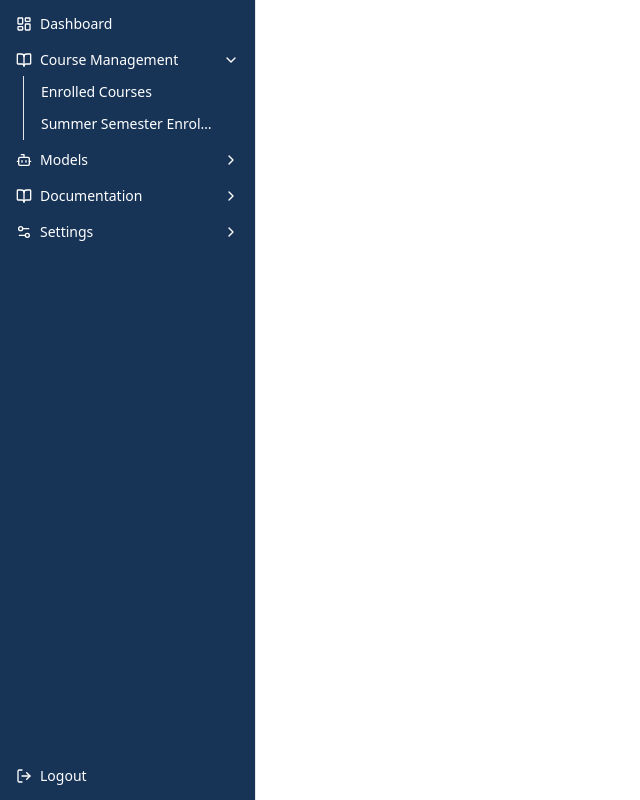
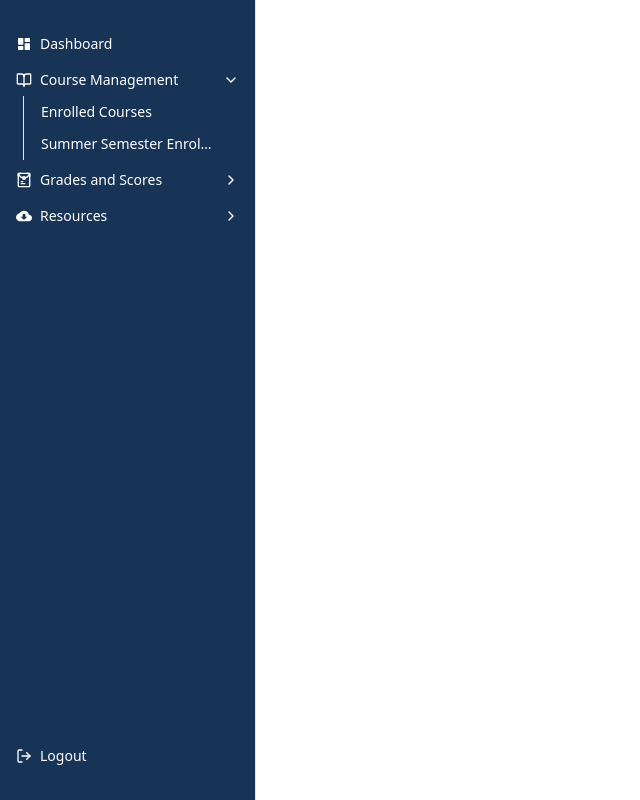
Before and after one commit to ZashShadow/faham, a Next.js app: page /dashboard in a window 1280 px wide. Shown: the whole page, without its empty margins (0-640 px from the left). Built offline with nearby package versions, Linux system fonts and the light colour scheme.

Commit message:
Sidebar Setup(ed)

```diff
--- a/components/app-sidebar.jsx
+++ b/components/app-sidebar.jsx
@@ -12,9 +12,11 @@ import {
   PieChart,
   Settings2,
   SquareTerminal,
-  LogOut
+  LogOut,
+  Album,
+  MonitorDown
 } from "lucide-react"
-
+import { Logout, Envelope, Cloud } from "@/public/assets/mySvgs"
 import { NavMain } from "@/components/nav-main"
 import { NavProjects } from "@/components/nav-projects"
 import { NavUser } from "@/components/nav-user"
@@ -70,68 +72,25 @@ const data = {
       ],
     },
     {
-      title: "Models",
+      title: "Grades and Scores",
       url: "#",
-      icon: Bot,
+      icon: Envelope,
       items: [
         {
-          title: "Genesis",
-          url: "#",
-        },
-        {
-          title: "Explorer",
-          url: "#",
-        },
-        {
-          title: "Quantum",
+          title: "Degree Record",
           url: "#",
         },
       ],
     },
     {
-      title: "Documentation",
+      title: "Resources",
       url: "#",
-      icon: BookOpen,
+      icon: Cloud,
       items: [
         {
-          title: "Introduction",
+          title: "Course Resources",
           url: "#",
-        },
-        {
-          title: "Get Started",
-          url: "#",
-        },
-        {
-          title: "Tutorials",
-          url: "#",
-        },
-        {
-          title: "Changelog",
-          url: "#",
-        },
-      ],
-    },
-    {
-      title: "Settings",
-      url: "#",
-      icon: Settings2,
-      items: [
-        {
-          title: "General",
-          url: "#",
-        },
-        {
-          title: "Team",
-          url: "#",
-        },
-        {
-          title: "Billing",
-          url: "#",
-        },
-        {
-          title: "Limits",
-          url: "#",
-        },
+        }
       ],
     },
   ],
@@ -175,6 +134,7 @@ export function AppSidebar({
   ...props
 }) {
   return (
+    <div className="">
       <Sidebar collapsible="icon" {...props}>
         <SidebarContent>
           <NavMain items={data.navMain} />
@@ -182,12 +142,13 @@ export function AppSidebar({
         <SidebarFooter>
           <SidebarMenuButton asChild>
             <a href={"#"}>
-            <LogOut/>
+              <LogOut />
               <span>{"Logout"}</span>
             </a>
           </SidebarMenuButton>
         </SidebarFooter>
         <SidebarRail />
       </Sidebar>
+    </div>
   );
 }
--- a/components/nav-main.jsx
+++ b/components/nav-main.jsx
@@ -1,6 +1,8 @@
 "use client"
 
 import { ChevronRight, LayoutDashboard } from "lucide-react";
+
+import { Dashboard } from "@/public/assets/mySvgs";
 
 import {
   Collapsible,
@@ -26,7 +28,7 @@ export function NavMain({
       <SidebarMenu>
         <SidebarMenuButton asChild>
           <a href={"#"}>
-            <LayoutDashboard/>
+            <Dashboard/>
             <span>{"Dashboard"}</span>
           </a>
         </SidebarMenuButton>
--- a/components/ui/sidebar.jsx
+++ b/components/ui/sidebar.jsx
@@ -213,7 +213,7 @@ function Sidebar({
         <div
           data-sidebar="sidebar"
           data-slot="sidebar-inner"
-          className="bg-sidebar group-data-[variant=floating]:border-sidebar-border flex h-full w-full flex-col group-data-[variant=floating]:rounded-lg group-data-[variant=floating]:border group-data-[variant=floating]:shadow-sm">
+          className="bg-sidebar py-5 group-data-[variant=floating]:border-sidebar-border flex h-full w-full flex-col group-data-[variant=floating]:rounded-lg group-data-[variant=floating]:border group-data-[variant=floating]:shadow-sm">
           {children}
         </div>
       </div>
--- /dev/null
+++ b/public/assets/envelope.jsx
@@ -0,0 +1,14 @@
+import React from 'react'
+
+const envelope = () => {
+    return (
+        <svg width="23" height="23" viewBox="0 0 23 23" fill="none" xmlns="http://www.w3.org/2000/svg">
+            <path d="M7.66699 13.8957H9.58366M7.66699 16.7707H12.4587M3.35449 2.87484C3.35449 2.62067 3.45546 2.37692 3.63518 2.19719C3.8149 2.01747 4.05866 1.9165 4.31283 1.9165H18.6878C18.942 1.9165 19.1857 2.01747 19.3655 2.19719C19.5452 2.37692 19.6462 2.62067 19.6462 2.87484V20.1248C19.6462 20.379 19.5452 20.6228 19.3655 20.8025C19.1857 20.9822 18.942 21.0832 18.6878 21.0832H4.31283C4.05866 21.0832 3.8149 20.9822 3.63518 20.8025C3.45546 20.6228 3.35449 20.379 3.35449 20.1248V2.87484Z" stroke="white" stroke-width="2" stroke-linecap="round" stroke-linejoin="round" />
+            <path d="M3.83398 2.39551C3.83398 2.39551 5.63805 8.62467 11.5007 8.62467C17.3633 8.62467 19.1673 2.39551 19.1673 2.39551" stroke="white" stroke-width="2" stroke-linecap="round" stroke-linejoin="round" />
+            <path d="M11.5007 10.5413C12.5592 10.5413 13.4173 9.68322 13.4173 8.62467C13.4173 7.56613 12.5592 6.70801 11.5007 6.70801C10.4421 6.70801 9.58398 7.56613 9.58398 8.62467C9.58398 9.68322 10.4421 10.5413 11.5007 10.5413Z" stroke="white" stroke-width="2" stroke-linecap="round" stroke-linejoin="round" />
+            <path d="M7.18783 1.9165H4.31283C4.05866 1.9165 3.8149 2.01747 3.63518 2.19719C3.45546 2.37692 3.35449 2.62067 3.35449 2.87484V5.74984M15.8128 1.9165H18.6878C18.942 1.9165 19.1857 2.01747 19.3655 2.19719C19.5452 2.37692 19.6462 2.62067 19.6462 2.87484V5.74984" stroke="white" stroke-width="2" stroke-linecap="round" stroke-linejoin="round" />
+        </svg>
+    )
+}
+
+export default envelope
--- a/public/assets/logout.jsx
+++ /dev/null
@@ -1,3 +0,0 @@
-<svg width="26" height="26" viewBox="0 0 26 26" fill="none" xmlns="http://www.w3.org/2000/svg">
-    <path d="M5.41667 22.75C4.82083 22.75 4.31094 22.538 3.887 22.1141C3.46306 21.6901 3.25072 21.1799 3.25 20.5833V5.41667C3.25 4.82083 3.46233 4.31094 3.887 3.887C4.31167 3.46306 4.82156 3.25072 5.41667 3.25H13V5.41667H5.41667V20.5833H13V22.75H5.41667ZM17.3333 18.4167L15.8438 16.8458L18.6062 14.0833H9.75V11.9167H18.6062L15.8438 9.15417L17.3333 7.58333L22.75 13L17.3333 18.4167Z" fill="white" />
-</svg>
--- /dev/null
+++ b/public/assets/mySvgs.jsx
@@ -0,0 +1,37 @@
+import React from 'react'
+
+export const Logout = () => {
+  return (
+    <svg width="26" height="26" viewBox="0 0 26 26" fill="none" xmlns="http://www.w3.org/2000/svg">
+      <path d="M5.41667 22.75C4.82083 22.75 4.31094 22.538 3.887 22.1141C3.46306 21.6901 3.25072 21.1799 3.25 20.5833V5.41667C3.25 4.82083 3.46233 4.31094 3.887 3.887C4.31167 3.46306 4.82156 3.25072 5.41667 3.25H13V5.41667H5.41667V20.5833H13V22.75H5.41667ZM17.3333 18.4167L15.8438 16.8458L18.6062 14.0833H9.75V11.9167H18.6062L15.8438 9.15417L17.3333 7.58333L22.75 13L17.3333 18.4167Z" fill="currentColor" />
+    </svg>
+  )
+}
+
+export const Envelope = () => {
+  return (
+    <svg width="23" height="23" viewBox="0 0 23 23" fill="none" xmlns="http://www.w3.org/2000/svg">
+      <path d="M7.66699 13.8957H9.58366M7.66699 16.7707H12.4587M3.35449 2.87484C3.35449 2.62067 3.45546 2.37692 3.63518 2.19719C3.8149 2.01747 4.05866 1.9165 4.31283 1.9165H18.6878C18.942 1.9165 19.1857 2.01747 19.3655 2.19719C19.5452 2.37692 19.6462 2.62067 19.6462 2.87484V20.1248C19.6462 20.379 19.5452 20.6228 19.3655 20.8025C19.1857 20.9822 18.942 21.0832 18.6878 21.0832H4.31283C4.05866 21.0832 3.8149 20.9822 3.63518 20.8025C3.45546 20.6228 3.35449 20.379 3.35449 20.1248V2.87484Z" stroke="currentColor" stroke-width="2" stroke-linecap="round" stroke-linejoin="round" />
+      <path d="M3.83398 2.39551C3.83398 2.39551 5.63805 8.62467 11.5007 8.62467C17.3633 8.62467 19.1673 2.39551 19.1673 2.39551" stroke="currentColor" stroke-width="2" stroke-linecap="round" stroke-linejoin="round" />
+      <path d="M11.5007 10.5413C12.5592 10.5413 13.4173 9.68322 13.4173 8.62467C13.4173 7.56613 12.5592 6.70801 11.5007 6.70801C10.4421 6.70801 9.58398 7.56613 9.58398 8.62467C9.58398 9.68322 10.4421 10.5413 11.5007 10.5413Z" stroke="currentColor" stroke-width="2" stroke-linecap="round" stroke-linejoin="round" />
+      <path d="M7.18783 1.9165H4.31283C4.05866 1.9165 3.8149 2.01747 3.63518 2.19719C3.45546 2.37692 3.35449 2.62067 3.35449 2.87484V5.74984M15.8128 1.9165H18.6878C18.942 1.9165 19.1857 2.01747 19.3655 2.19719C19.5452 2.37692 19.6462 2.62067 19.6462 2.87484V5.74984" stroke="currentColor" stroke-width="2" stroke-linecap="round" stroke-linejoin="round" />
+    </svg>
+  )
+}
+
+export const Cloud = () => {
+  return (
+    <svg width="24" height="24" viewBox="0 0 24 24" fill="none" xmlns="http://www.w3.org/2000/svg">
+      <path d="M19.35 10.04C19.0141 8.33772 18.0976 6.80486 16.7571 5.70325C15.4165 4.60163 13.7351 3.99961 12 4C9.11 4 6.6 5.64 5.35 8.04C3.88023 8.19883 2.52101 8.89521 1.53349 9.99532C0.545971 11.0954 -0.000171702 12.5217 4.04928e-08 14C4.04928e-08 17.31 2.69 20 6 20H19C21.76 20 24 17.76 24 15C24 12.36 21.95 10.22 19.35 10.04ZM17 13L12.35 17.65C12.15 17.85 11.84 17.85 11.64 17.65L7 13H10V9H14V13H17Z" fill="currentColor" />
+    </svg>
+
+  )
+}
+
+export const Dashboard = () => {
+  return (
+    <svg width="25" height="25" viewBox="0 0 25 25" fill="none" xmlns="http://www.w3.org/2000/svg">
+      <path d="M4.16667 13.5417H10.4167C10.9896 13.5417 11.4583 13.0729 11.4583 12.5V4.16667C11.4583 3.59375 10.9896 3.125 10.4167 3.125H4.16667C3.59375 3.125 3.125 3.59375 3.125 4.16667V12.5C3.125 13.0729 3.59375 13.5417 4.16667 13.5417ZM4.16667 21.875H10.4167C10.9896 21.875 11.4583 21.4062 11.4583 20.8333V16.6667C11.4583 16.0937 10.9896 15.625 10.4167 15.625H4.16667C3.59375 15.625 3.125 16.0937 3.125 16.6667V20.8333C3.125 21.4062 3.59375 21.875 4.16667 21.875ZM14.5833 21.875H20.8333C21.4062 21.875 21.875 21.4062 21.875 20.8333V12.5C21.875 11.9271 21.4062 11.4583 20.8333 11.4583H14.5833C14.0104 11.4583 13.5417 11.9271 13.5417 12.5V20.8333C13.5417 21.4062 14.0104 21.875 14.5833 21.875ZM13.5417 4.16667V8.33333C13.5417 8.90625 14.0104 9.375 14.5833 9.375H20.8333C21.4062 9.375 21.875 8.90625 21.875 8.33333V4.16667C21.875 3.59375 21.4062 3.125 20.8333 3.125H14.5833C14.0104 3.125 13.5417 3.59375 13.5417 4.16667Z" fill="currentColor" />
+    </svg>
+  )
+}
```
Lines whose indentation alone changed are shown as unchanged.
